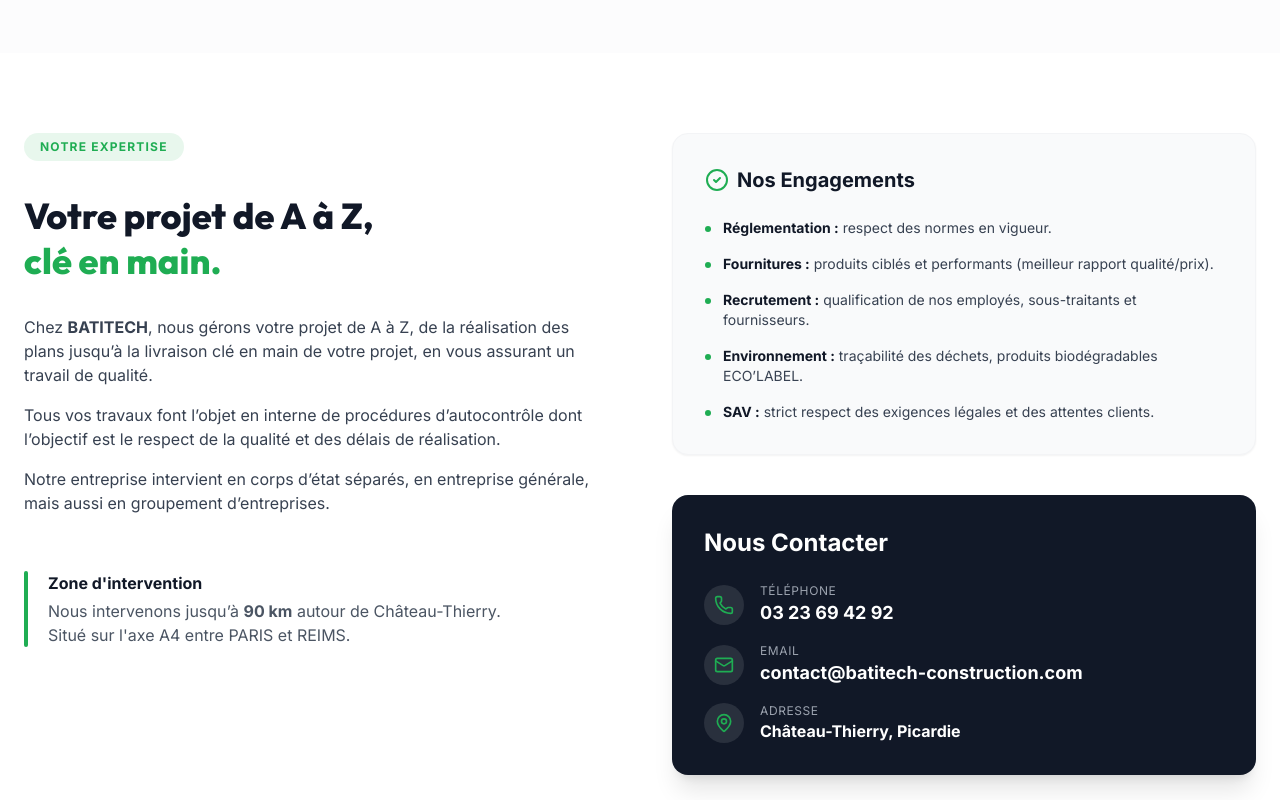
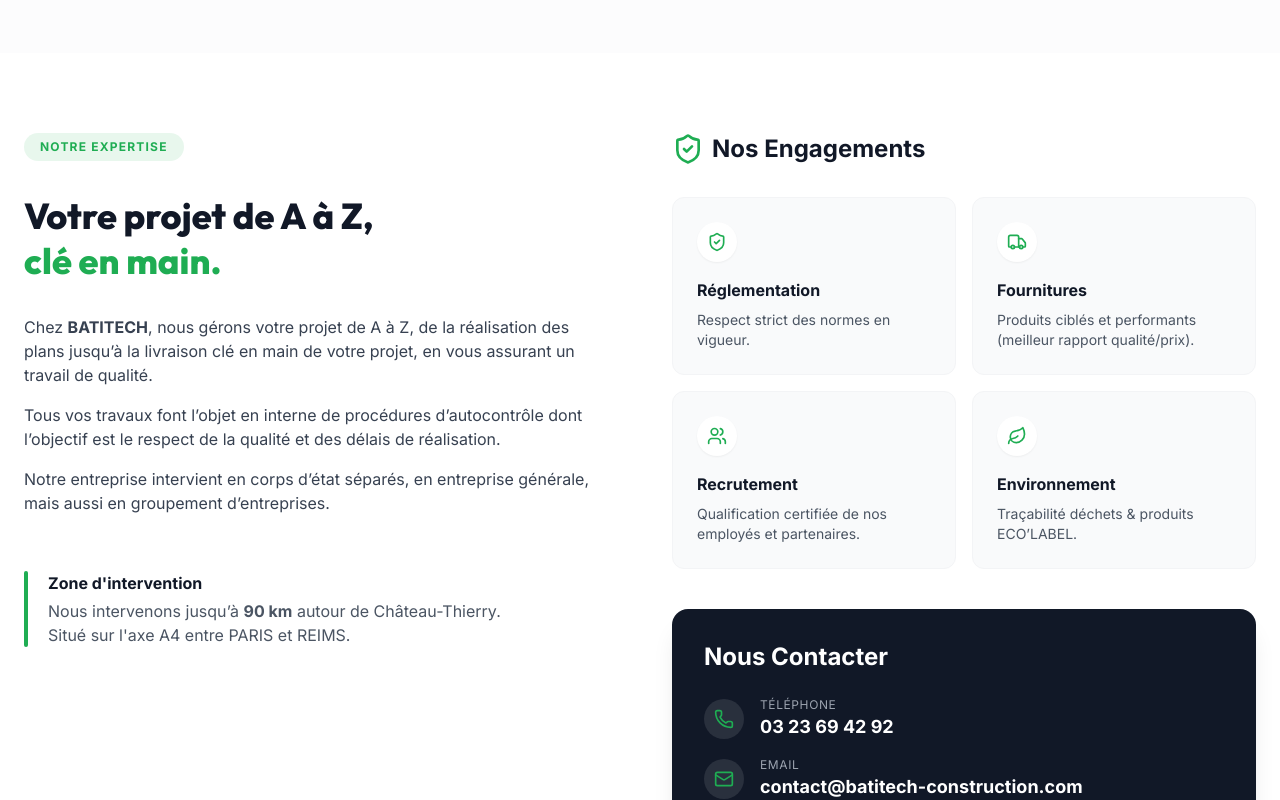
Before and after one commit to skailio/batitech-website, a Next.js app: page / in a window 1280 px wide. Shown: the part 1020-1820 px from the top of the page. Built offline with nearby package versions, Linux system fonts and the light colour scheme.

Commit message:
fix: v9 menu visibility, grid layout for stats, links wired

```diff
--- a/src/app/page.tsx
+++ b/src/app/page.tsx
@@ -87,8 +87,8 @@
                 <ImageComparisonSlider className="w-1.5 bg-white shadow-[0_0_20px_rgba(0,0,0,0.2)]">
                   <div className="absolute top-1/2 left-1/2 w-12 h-12 -translate-x-1/2 -translate-y-1/2 rounded-full bg-white shadow-xl flex items-center justify-center border-4 border-gray-100 hover:scale-110 transition-transform">
                     <div className="flex gap-1">
-                      <div className="w-1 h-4 bg-gray-400 rounded-full"></div>
-                      <div className="w-1 h-4 bg-primary rounded-full"></div>
+                      <div className="w-1 h-3 bg-gray-300 rounded-full"></div>
+                      <div className="w-1 h-3 bg-gray-300 rounded-full"></div>
                     </div>
                   </div>
                 </ImageComparisonSlider>
--- a/src/components/ui/about-section.tsx
+++ b/src/components/ui/about-section.tsx
@@ -1,11 +1,11 @@
 "use client";
 
 import React from "react";
-import { CheckCircle2, Phone, Mail, MapPin } from "lucide-react";
+import { Phone, Mail, MapPin, ShieldCheck, Leaf, Users, Truck } from "lucide-react";
 
 export function AboutSection() {
     return (
-        <section className="py-20 bg-white" id="about">
+        <section className="py-20 bg-white" id="services">
             <div className="container mx-auto px-6 max-w-7xl">
                 <div className="grid grid-cols-1 lg:grid-cols-2 gap-16">
 
@@ -44,34 +44,49 @@
 
                     {/* Right: Commitments & Info */}
                     <div className="space-y-10">
-                        {/* Commitments List */}
-                        <div className="bg-gray-50 p-8 rounded-2xl border border-gray-100 shadow-sm">
-                            <h3 className="text-xl font-bold text-gray-900 mb-6 flex items-center gap-2">
-                                <CheckCircle2 className="text-primary w-6 h-6" />
+                        {/* Commitments Grid */}
+                        <div>
+                            <h3 className="text-2xl font-bold text-gray-900 mb-8 flex items-center gap-2">
+                                <ShieldCheck className="text-primary w-8 h-8" />
                                 Nos Engagements
                             </h3>
-                            <ul className="space-y-4">
-                                <li className="flex gap-3">
-                                    <span className="w-1.5 h-1.5 rounded-full bg-primary mt-2 flex-shrink-0"></span>
-                                    <p className="text-gray-700 text-sm"><strong className="text-gray-900">Réglementation :</strong> respect des normes en vigueur.</p>
-                                </li>
-                                <li className="flex gap-3">
-                                    <span className="w-1.5 h-1.5 rounded-full bg-primary mt-2 flex-shrink-0"></span>
-                                    <p className="text-gray-700 text-sm"><strong className="text-gray-900">Fournitures :</strong> produits ciblés et performants (meilleur rapport qualité/prix).</p>
-                                </li>
-                                <li className="flex gap-3">
-                                    <span className="w-1.5 h-1.5 rounded-full bg-primary mt-2 flex-shrink-0"></span>
-                                    <p className="text-gray-700 text-sm"><strong className="text-gray-900">Recrutement :</strong> qualification de nos employés, sous-traitants et fournisseurs.</p>
-                                </li>
-                                <li className="flex gap-3">
-                                    <span className="w-1.5 h-1.5 rounded-full bg-primary mt-2 flex-shrink-0"></span>
-                                    <p className="text-gray-700 text-sm"><strong className="text-gray-900">Environnement :</strong> traçabilité des déchets, produits biodégradables ECO’LABEL.</p>
-                                </li>
-                                <li className="flex gap-3">
-                                    <span className="w-1.5 h-1.5 rounded-full bg-primary mt-2 flex-shrink-0"></span>
-                                    <p className="text-gray-700 text-sm"><strong className="text-gray-900">SAV :</strong> strict respect des exigences légales et des attentes clients.</p>
-                                </li>
-                            </ul>
+                            <div className="grid grid-cols-1 sm:grid-cols-2 gap-4">
+                                {/* Card 1 */}
+                                <div className="bg-gray-50 p-6 rounded-xl border border-gray-100 hover:shadow-md transition-shadow">
+                                    <div className="w-10 h-10 bg-white rounded-full flex items-center justify-center shadow-sm mb-4 text-primary">
+                                        <ShieldCheck className="w-5 h-5" />
+                                    </div>
+                                    <h4 className="font-bold text-gray-900 mb-2">Réglementation</h4>
+                                    <p className="text-sm text-gray-600">Respect strict des normes en vigueur.</p>
+                                </div>
+
+                                {/* Card 2 */}
+                                <div className="bg-gray-50 p-6 rounded-xl border border-gray-100 hover:shadow-md transition-shadow">
+                                    <div className="w-10 h-10 bg-white rounded-full flex items-center justify-center shadow-sm mb-4 text-primary">
+                                        <Truck className="w-5 h-5" />
+                                    </div>
+                                    <h4 className="font-bold text-gray-900 mb-2">Fournitures</h4>
+                                    <p className="text-sm text-gray-600">Produits ciblés et performants (meilleur rapport qualité/prix).</p>
+                                </div>
+
+                                {/* Card 3 */}
+                                <div className="bg-gray-50 p-6 rounded-xl border border-gray-100 hover:shadow-md transition-shadow">
+                                    <div className="w-10 h-10 bg-white rounded-full flex items-center justify-center shadow-sm mb-4 text-primary">
+                                        <Users className="w-5 h-5" />
+                                    </div>
+                                    <h4 className="font-bold text-gray-900 mb-2">Recrutement</h4>
+                                    <p className="text-sm text-gray-600">Qualification certifiée de nos employés et partenaires.</p>
+                                </div>
+
+                                {/* Card 4 */}
+                                <div className="bg-gray-50 p-6 rounded-xl border border-gray-100 hover:shadow-md transition-shadow">
+                                    <div className="w-10 h-10 bg-white rounded-full flex items-center justify-center shadow-sm mb-4 text-primary">
+                                        <Leaf className="w-5 h-5" />
+                                    </div>
+                                    <h4 className="font-bold text-gray-900 mb-2">Environnement</h4>
+                                    <p className="text-sm text-gray-600">Traçabilité déchets & produits ECO’LABEL.</p>
+                                </div>
+                            </div>
                         </div>
 
                         {/* Contact Card */}
@@ -84,7 +99,7 @@
                                     </div>
                                     <div>
                                         <p className="text-gray-400 text-xs uppercase tracking-wider">Téléphone</p>
-                                        <p className="font-bold text-lg">03 23 69 42 92</p>
+                                        <a href="tel:0323694292" className="font-bold text-lg hover:text-primary transition-colors">03 23 69 42 92</a>
                                     </div>
                                 </div>
                                 <div className="flex items-center gap-4">
@@ -93,7 +108,7 @@
                                     </div>
                                     <div>
                                         <p className="text-gray-400 text-xs uppercase tracking-wider">Email</p>
-                                        <p className="font-bold text-lg">contact@batitech-construction.com</p>
+                                        <a href="mailto:contact@batitech-construction.com" className="font-bold text-lg hover:text-primary transition-colors">contact@batitech-construction.com</a>
                                     </div>
                                 </div>
                                 <div className="flex items-center gap-4">
--- a/src/components/ui/minimalist-hero.tsx
+++ b/src/components/ui/minimalist-hero.tsx
@@ -56,10 +56,12 @@
                     </p>
 
                     <div className="flex flex-col sm:flex-row gap-4 justify-center md:justify-start pt-4">
-                        <Button className="h-12 px-8 text-base font-bold uppercase tracking-wide bg-primary hover:bg-primary/90 text-white shadow-lg shadow-primary/20">
-                            <Phone className="mr-2 h-4 w-4" /> Devis Gratuit
-                        </Button>
-                        <Link href={readMoreLink} passHref>
+                        <a href="tel:0323694292">
+                            <Button className="h-12 px-8 text-base font-bold uppercase tracking-wide bg-primary hover:bg-primary/90 text-white shadow-lg shadow-primary/20">
+                                <Phone className="mr-2 h-4 w-4" /> Devis Gratuit
+                            </Button>
+                        </a>
+                        <Link href="#services" passHref>
                             <Button variant="outline" className="h-12 px-8 text-base font-bold uppercase tracking-wide border-gray-900 text-gray-900 hover:bg-gray-900 hover:text-white">
                                 Nos Services
                             </Button>
```
Also changed, not shown: src/components/ui/sterling-gate-nav.tsx (+16 -8 lines), build-error-v9-2.txt (added), build-error-v9.txt (added).
